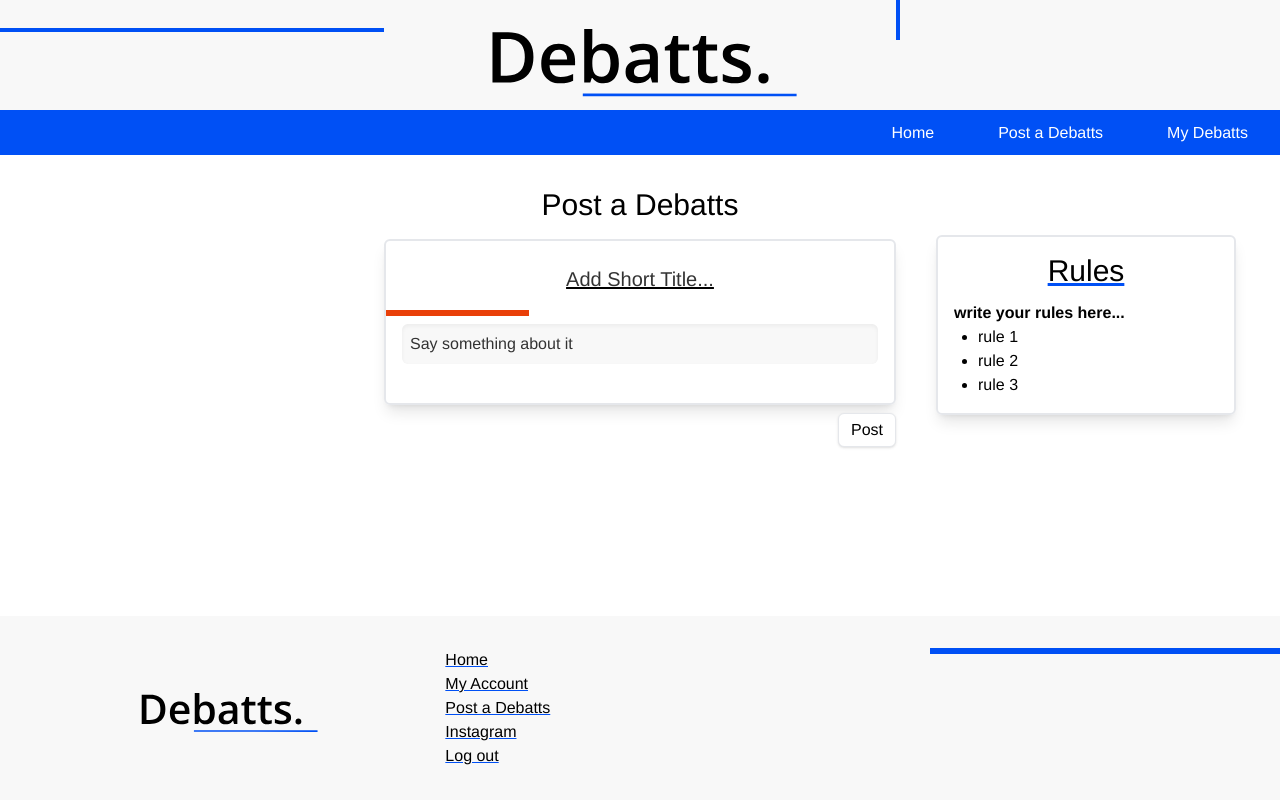
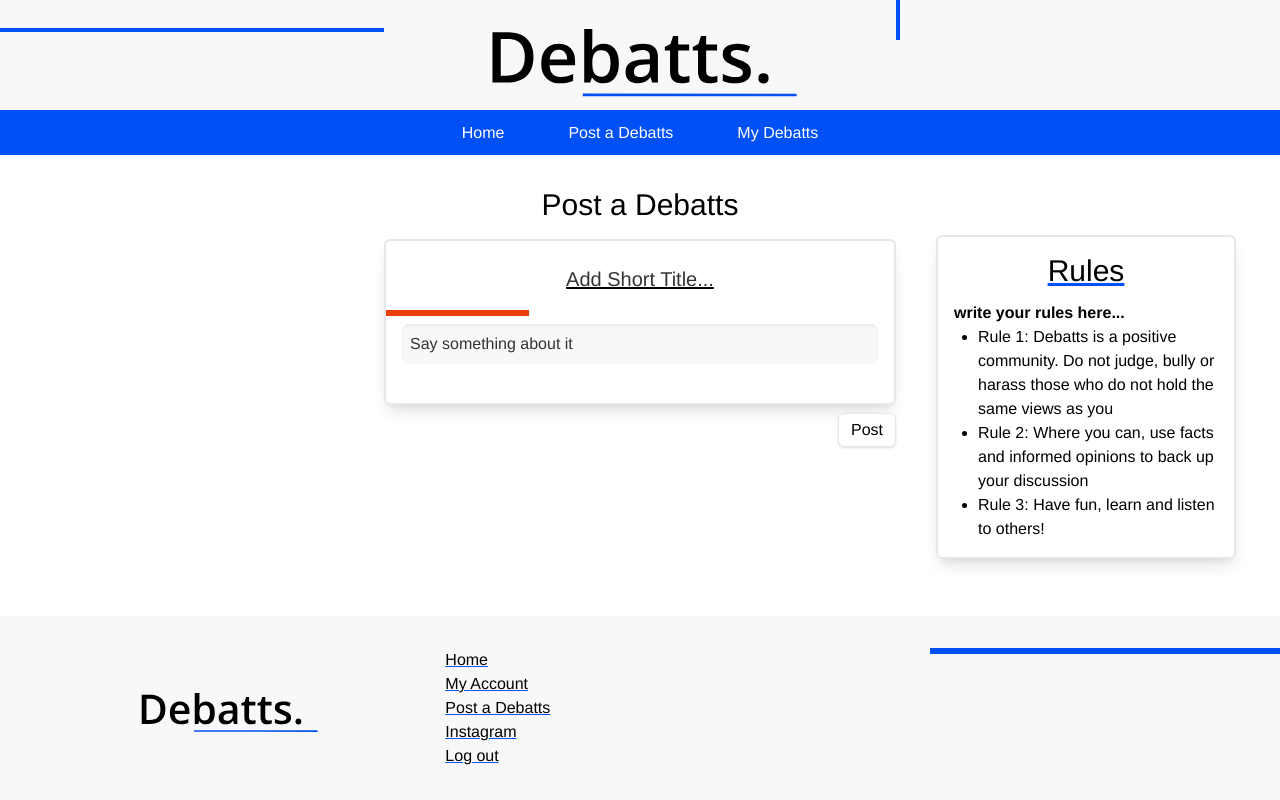
Before and after one commit to Svetlozarg/Debatts, a Next.js app: page /post in a window 1280 px wide. Built offline with nearby package versions, Linux system fonts and the light colour scheme; no server answers; the database is empty; sample sign-in values are in the browser's storage.

Commit message:
requested changes

```diff
--- a/components/Footer.js
+++ b/components/Footer.js
@@ -55,12 +55,7 @@ export default function Footer() {
 					)}
 
 					<ul>
-						<Link
-							href={{
-								pathname: "/",
-							}}
-							passHref={true}
-						>
+						<Link href="https://www.instagram.com/deba.tts">
 							<a>Instagram</a>
 						</Link>
 					</ul>
--- a/components/Header.js
+++ b/components/Header.js
@@ -64,17 +64,17 @@ export default function Header() {
 			{router.pathname === "/login" ||
 			router.pathname === "/register" ? null : (
 				<nav
-					className={`h-[45px] w-full transition-all duration-300 flex flex-row justify-between align-center  ${
+					className={`h-[45px] w-full transition-all duration-300 flex flex-row justify-center align-center  ${
 						collapse ? "bg-backAccent border-b-2" : "bg-main"
 					}`}
 				>
-					<div
+					{/* <div
 						className={`w-fit h-full mx-4 flex justify-center items-center md:transition-all md:duration-300 ${
 							collapse ? "translate-x-0" : "-translate-x-52"
 						}`}
 					>
 						<Logo></Logo>
-					</div>
+					</div> */}
 
 					{user ? (
 						// logged in
--- a/pages/debatt/[pid].js
+++ b/pages/debatt/[pid].js
@@ -339,10 +339,8 @@ export default function Debatt({}) {
 									{percentAgreeing == -1
 										? "No votes!"
 										: percentAgreeing > 50
-										? percentAgreeing + "% comments Agree"
-										: 100 -
-										  percentAgreeing +
-										  "% comments Disagree"}
+										? percentAgreeing + "% agrees"
+										: 100 - percentAgreeing + "% agrees"}
 								</h2>
 								<div className="relative w-full flex justify-center items-center flex-col">
 									<div className="absolute w-full bg-main h-1 rounded-full"></div>
--- a/pages/post.js
+++ b/pages/post.js
@@ -118,9 +118,16 @@ export default function Post() {
 			<p className="font-bold">write your rules here...</p>
 			<ul className="list-decimal ml-6">
 				<ul className="list-disc">
-					<li>rule 1</li>
-					<li>rule 2</li>
-					<li>rule 3</li>
+					<li>
+						Rule 1: Debatts is a positive community. Do not judge,
+						bully or harass those who do not hold the same views as
+						you
+					</li>
+					<li>
+						Rule 2: Where you can, use facts and informed opinions
+						to back up your discussion
+					</li>
+					<li>Rule 3: Have fun, learn and listen to others!</li>
 				</ul>
 			</ul>
 		</div>
```
